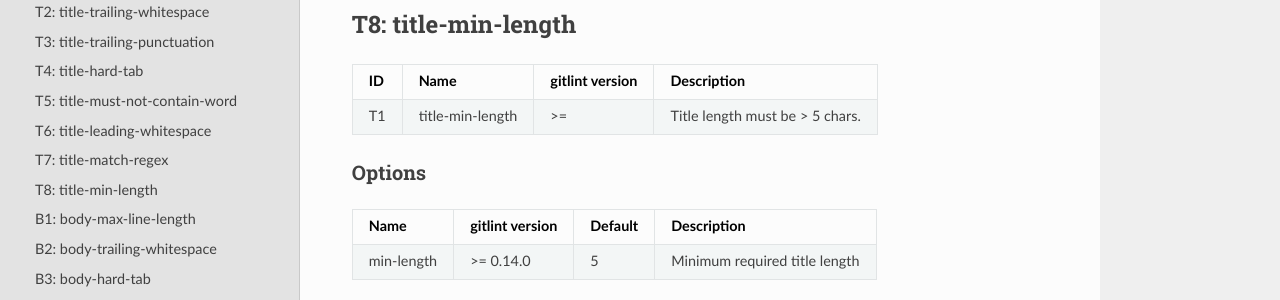
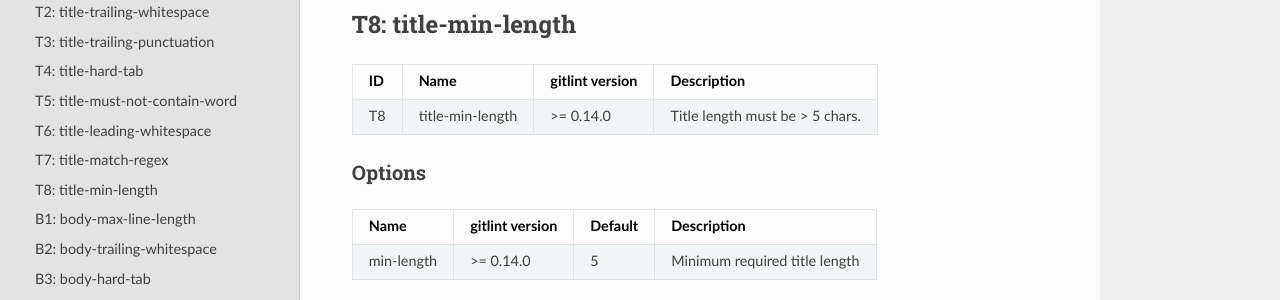
Before and after one commit to jorisroovers/gitlint, an MkDocs documentation site: the page built from docs/rules.md, in a window 1280 px wide and 900 px high, scrolled down 3106 px. Shown: the part 151-451 px from the top of the window. Built offline with MkDocs 1.6.1, drawn with Linux system fonts in a browser that asks for light colours; nearby versions of some CDN libraries.

Commit message:
Fixed a (probably) copy-paste mistake in T8 rule doc (#266)

```diff
--- a/docs/rules.md
+++ b/docs/rules.md
@@ -136,7 +136,7 @@
 
 ID    | Name                        | gitlint version | Description
 ------|-----------------------------|-----------------|-------------------------------------------
-T1    | title-min-length            | >=              | Title length must be &gt; 5 chars.
+T8    | title-min-length            | >= 0.14.0	      | Title length must be &gt; 5 chars.
 
 
 ### Options
```
